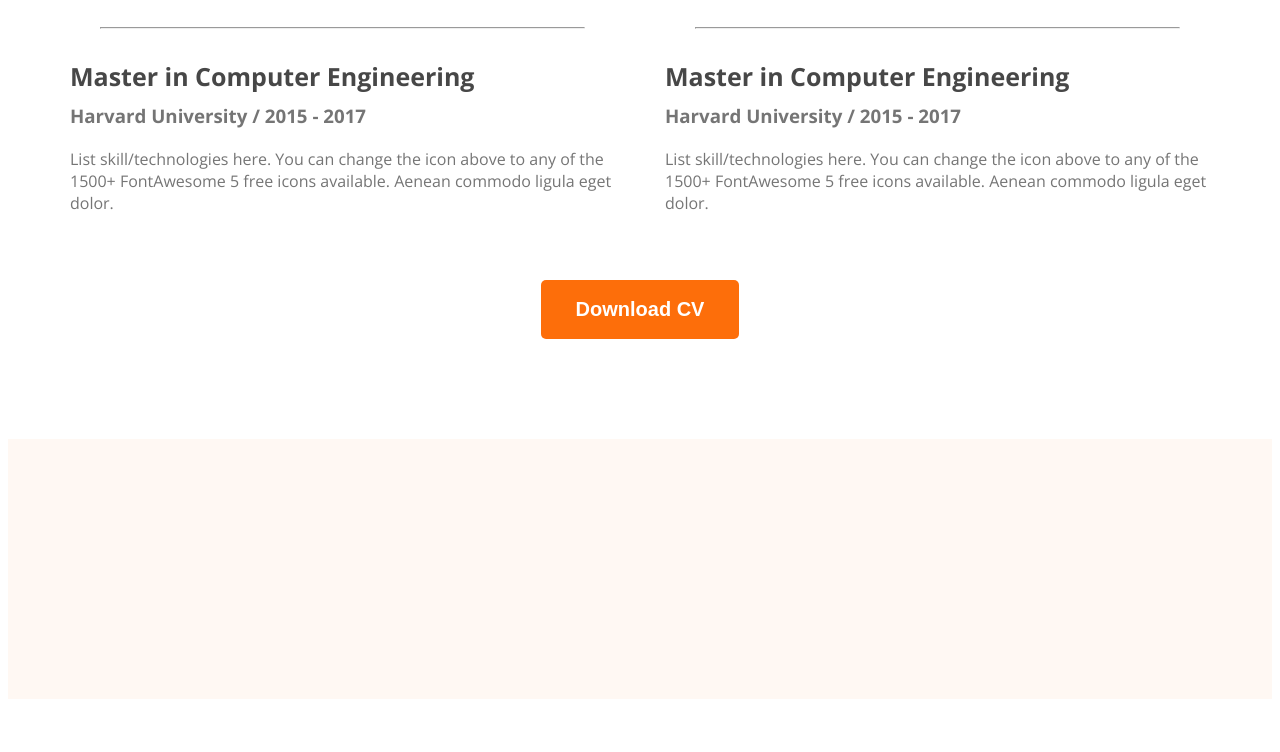
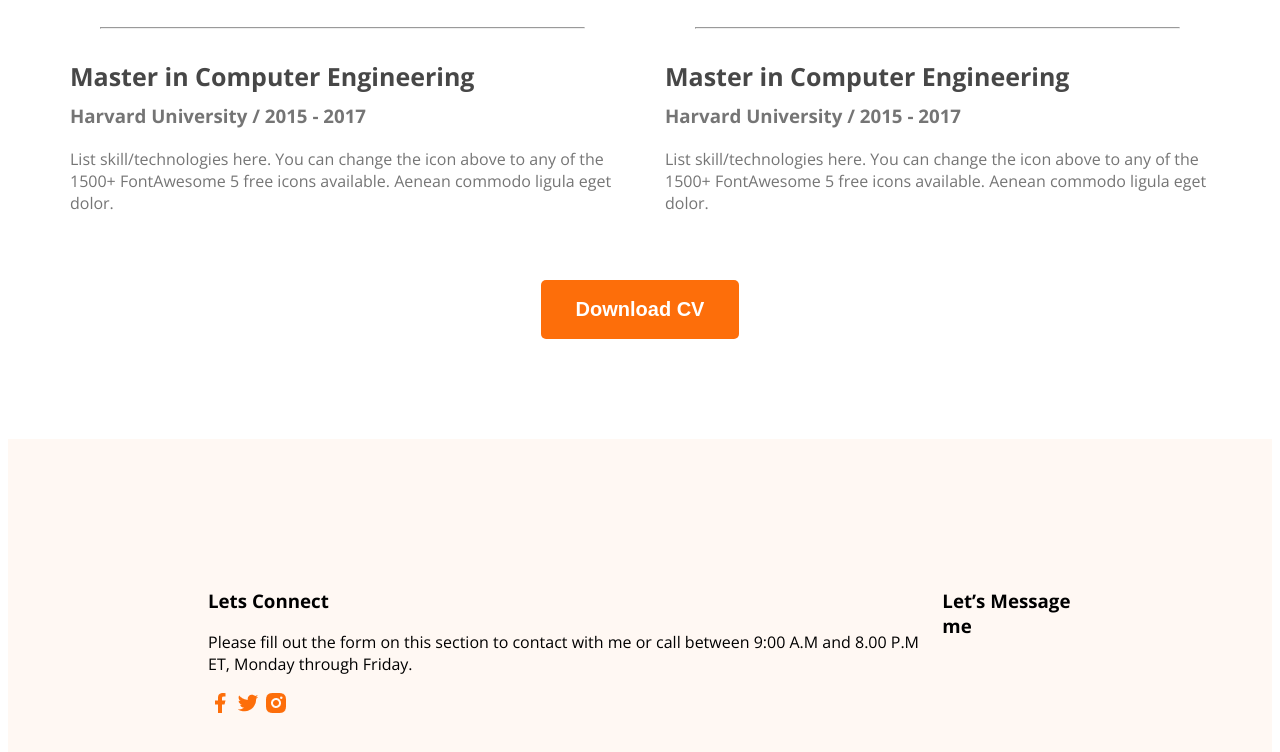
Before and after one commit to Minhaj3054/webdeveloper-portfolio, a plain HTML site: page index.html in a window 1280 px wide. Shown: the part 2843-3595 px from the top of the page. Before the commit the page ends 3550 px from the top, so only its background shows below. Drawn offline with nearby package versions, Linux system fonts and the light colour scheme.

Commit message:
basic footer

```diff
--- a/index.html
+++ b/index.html
@@ -139,7 +139,20 @@
 
     </main>
     <footer>
-
+        <div class="footer-column">
+            <h3 class="footer-title">Lets Connect</h3>
+            <p class="footer-description">
+                Please fill out the form on this section to contact with me or call between 9:00 A.M and 8.00 P.M ET, Monday through Friday.
+            </p>
+            <div class="social-link">
+                <a href=""><img src="./images/icons/facebook.png" alt=""></a>
+                <a href=""><img src="./images/icons/twitter.png" alt=""></a>
+                <a href=""><img src="./images/icons/insta.png" alt=""></a>
+            </div>
+        </div>
+        <div class="footer-column">
+            <h3 class="footer-title">Let’s Message me</h3>
+        </div>
     </footer>
 </body>
 </html>
--- a/styles/portfolio.css
+++ b/styles/portfolio.css
@@ -203,7 +203,7 @@ main {
     text-align: center;
     margin-top: 50px;
 }
-
+/* footer style */
 footer {
     display: flex;
     background: #FFF8F3;
```
